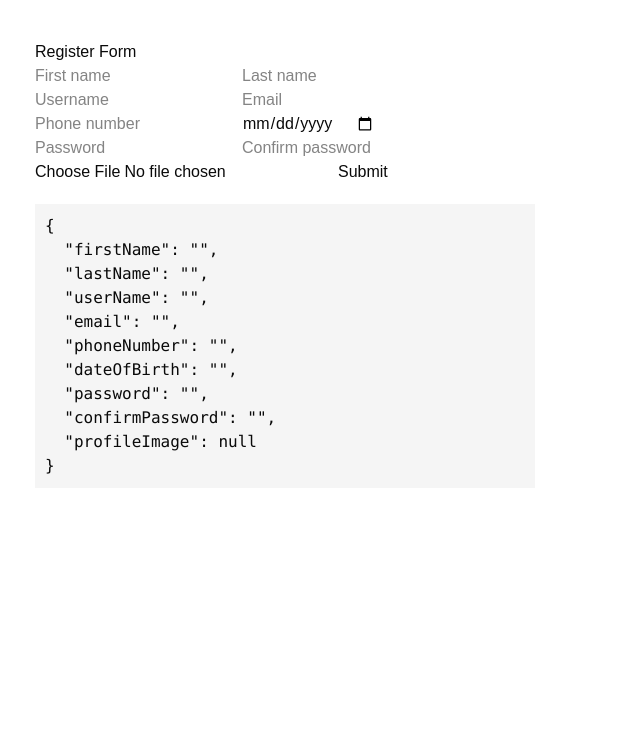
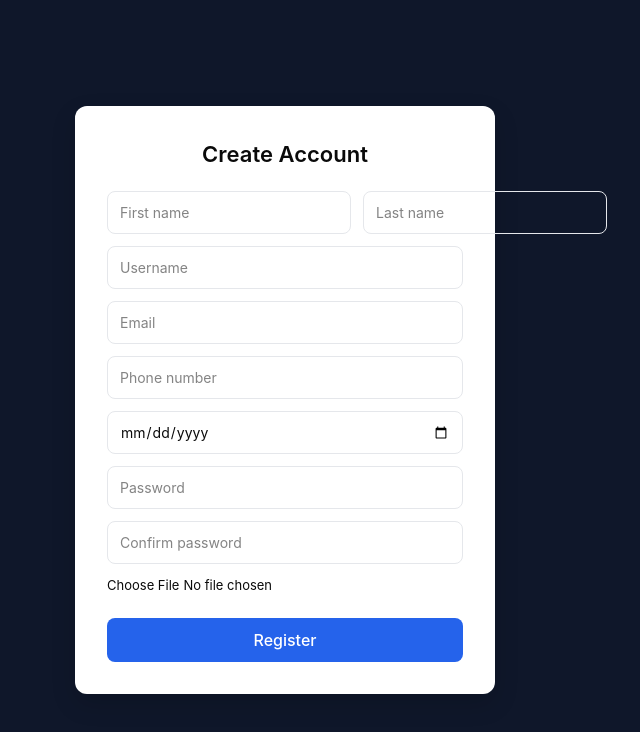
Before and after one commit to hatakiii/hobby, a Next.js app: page /multi-steps-form in a window 1280 px wide. Shown: the top 732 px of the page, without its empty margins (355-995 px from the left). Built offline with nearby package versions, Linux system fonts and the light colour scheme.

Commit message:
stylish multi steps form

```diff
--- a/app/multi-steps-form/page.tsx
+++ b/app/multi-steps-form/page.tsx
@@ -29,87 +29,76 @@ export default function RegisterForm() {
     profileImage: null,
   });
 
-  // ---- TEXT INPUT HANDLER ----
   const handleChange = (e: ChangeEvent<HTMLInputElement>) => {
     const { name, value } = e.target;
-
-    setForm((prev) => ({
-      ...prev,
-      [name]: value,
-    }));
+    setForm((prev) => ({ ...prev, [name]: value }));
   };
 
-  // ---- FILE INPUT HANDLER ----
   const handleFileChange = (e: ChangeEvent<HTMLInputElement>) => {
     const file = e.target.files?.[0] || null;
-
-    setForm((prev) => ({
-      ...prev,
-      profileImage: file,
-    }));
+    setForm((prev) => ({ ...prev, profileImage: file }));
   };
 
-  // ---- SUBMIT ----
   const handleSubmit = (e: FormEvent) => {
     e.preventDefault();
-
-    // password match validation
     if (form.password !== form.confirmPassword) {
       alert("Password таарахгүй байна");
       return;
     }
-
     console.log("FORM DATA:", form);
   };
 
   return (
-    <div
-      style={{ maxWidth: 500, margin: "40px auto", fontFamily: "sans-serif" }}
-    >
-      <h2>Register Form</h2>
+    <div style={styles.container}>
+      <div style={styles.card}>
+        <h2 style={styles.title}>Create Account</h2>
 
-      <form onSubmit={handleSubmit}>
+        <form onSubmit={handleSubmit} style={styles.form}>
+          <div style={styles.row}>
             <input
               name="firstName"
               placeholder="First name"
               value={form.firstName}
               onChange={handleChange}
+              style={styles.input}
             />
-
             <input
               name="lastName"
               placeholder="Last name"
               value={form.lastName}
               onChange={handleChange}
+              style={styles.input}
             />
+          </div>
 
           <input
             name="userName"
             placeholder="Username"
             value={form.userName}
             onChange={handleChange}
+            style={styles.input}
           />
-
           <input
             name="email"
             type="email"
             placeholder="Email"
             value={form.email}
             onChange={handleChange}
+            style={styles.input}
           />
-
           <input
             name="phoneNumber"
             placeholder="Phone number"
             value={form.phoneNumber}
             onChange={handleChange}
+            style={styles.input}
           />
-
           <input
             name="dateOfBirth"
             type="date"
             value={form.dateOfBirth}
             onChange={handleChange}
+            style={styles.input}
           />
 
           <input
@@ -118,32 +107,86 @@ export default function RegisterForm() {
             placeholder="Password"
             value={form.password}
             onChange={handleChange}
+            style={styles.input}
           />
-
           <input
             name="confirmPassword"
             type="password"
             placeholder="Confirm password"
             value={form.confirmPassword}
             onChange={handleChange}
+            style={styles.input}
           />
 
-        <input type="file" onChange={handleFileChange} />
+          <input type="file" onChange={handleFileChange} style={styles.file} />
 
-        <button type="submit">Submit</button>
+          <button type="submit" style={styles.button}>
+            Register
+          </button>
         </form>
-
-      {/* DEBUG VIEW */}
-      <pre style={{ marginTop: 20, background: "#f5f5f5", padding: 10 }}>
-        {JSON.stringify(
-          {
-            ...form,
-            profileImage: form.profileImage?.name || null,
-          },
-          null,
-          2,
-        )}
-      </pre>
+      </div>
     </div>
   );
 }
+
+// ================= STYLES =================
+const styles: Record<string, React.CSSProperties> = {
+  container: {
+    minHeight: "100vh",
+    display: "flex",
+    justifyContent: "center",
+    alignItems: "center",
+    background: "#0f172a", // dark minimal background
+    fontFamily: "Inter, sans-serif",
+  },
+
+  card: {
+    background: "#ffffff",
+    padding: 32,
+    borderRadius: 12,
+    width: 420,
+    boxShadow: "0 10px 25px rgba(0,0,0,0.15)",
+  },
+
+  title: {
+    fontSize: 22,
+    fontWeight: 600,
+    marginBottom: 20,
+    textAlign: "center",
+  },
+
+  form: {
+    display: "flex",
+    flexDirection: "column",
+    gap: 12,
+  },
+
+  row: {
+    display: "flex",
+    gap: 12,
+  },
+
+  input: {
+    flex: 1,
+    padding: "10px 12px",
+    borderRadius: 8,
+    border: "1px solid #e5e7eb",
+    fontSize: 14,
+    outline: "none",
+  },
+
+  file: {
+    fontSize: 13,
+  },
+
+  button: {
+    marginTop: 10,
+    padding: "10px",
+    borderRadius: 8,
+    border: "none",
+    background: "#2563eb",
+    color: "white",
+    fontWeight: 500,
+    cursor: "pointer",
+  },
+};
```
Lines whose indentation alone changed are shown as unchanged.
